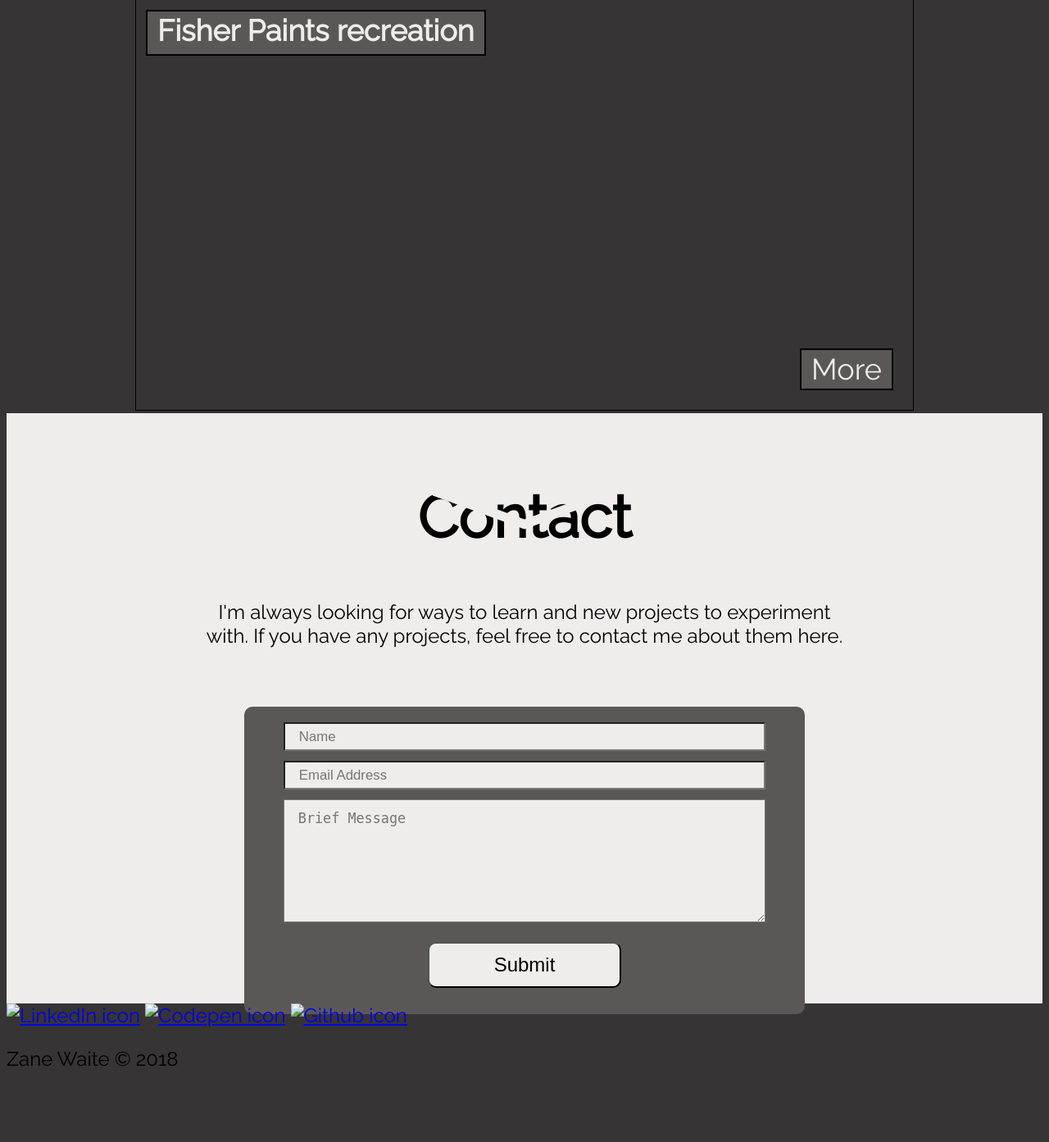
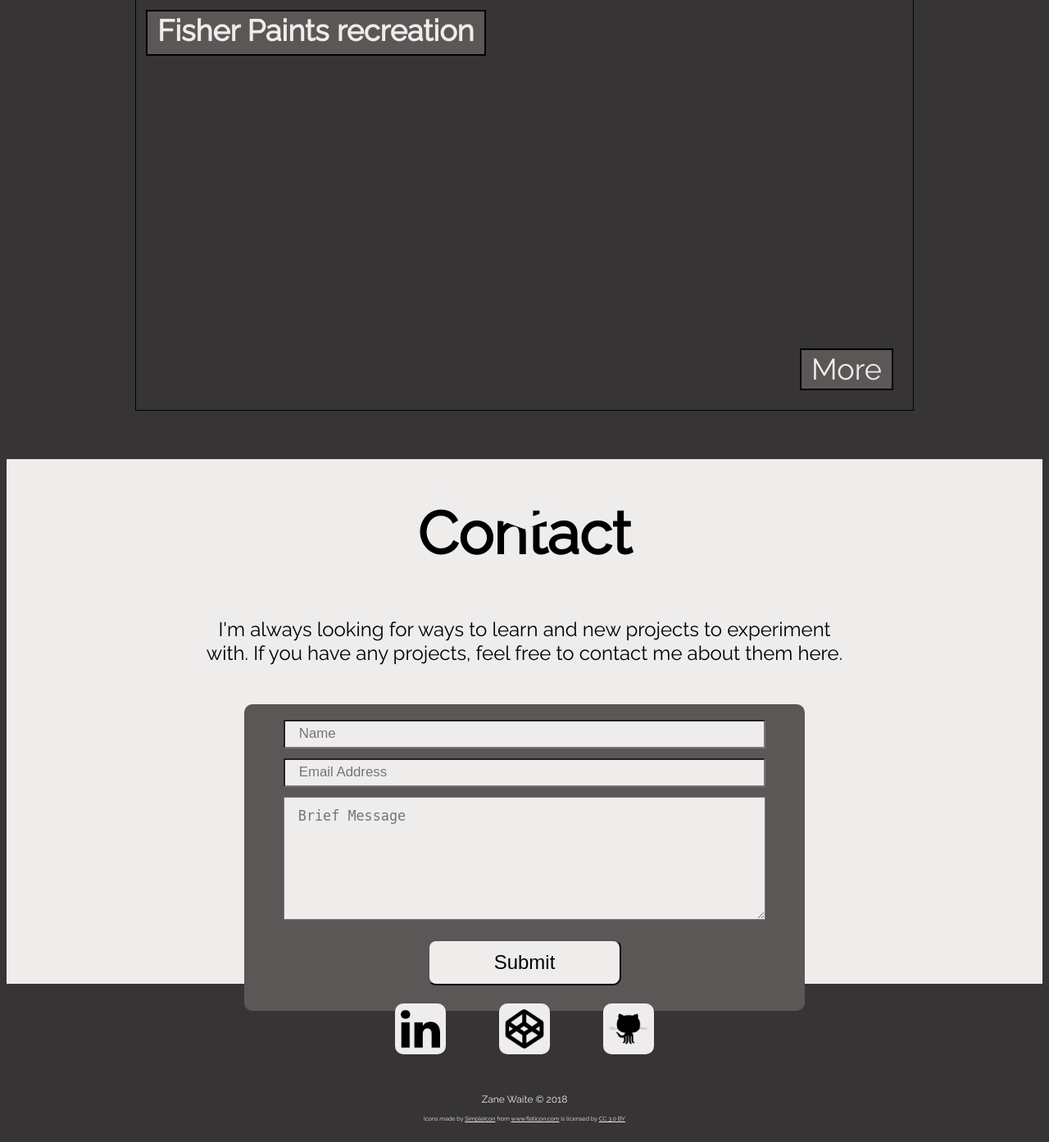
Before and after one commit to zmwaite182/zmwaite182.github.io, a PHP site: page / in a window 1280 px wide. Shown: the part 2486-3879 px from the top of the page at 82% size. Before the commit the page ends 3786 px from the top, so only its background shows below. Run offline with PHP 8.4, Linux system fonts and the light colour scheme; some libraries are stand-ins or nearby versions.

Commit message:
Footer
Footer added with social media icons and styled correctly

```diff
--- a/index.html
+++ b/index.html
@@ -96,10 +96,13 @@
     </main>
 
     <footer>
-      <a href="#"><img src="#" alt="LinkedIn icon"></a>
-      <a href="#"><img src="#" alt="Codepen icon"></a>
-      <a href="#"><img src="#" alt="Github icon"></a>
+      <div id="anchor-container">
+        <a href="#"><img src="images/linkedin-logo.png" alt="LinkedIn icon"></a>
+        <a href="#"><img src="images/codepen-logo.png" alt="Codepen icon"></a>
+        <a href="#"><img src="images/github-logo.png" alt="Github icon"></a>
+      </div>
       <p>Zane Waite &copy; 2018</p>
+      <div>Icons made by <a href="https://www.flaticon.com/authors/simpleicon" title="SimpleIcon">SimpleIcon</a> from <a href="https://www.flaticon.com/" title="Flaticon">www.flaticon.com</a> is licensed by <a href="http://creativecommons.org/licenses/by/3.0/" title="Creative Commons BY 3.0" target="_blank">CC 3.0 BY</a></div>
     </footer>
 
   </body>
--- a/styles.css
+++ b/styles.css
@@ -21,14 +21,14 @@ header {
 }
 
 #wrapper-2 {
-  height: 150vh;
+  height: 157vh;
   width: 100%;
   background-color: #363434;
   margin: 0 auto;
 }
 
 #wrapper-3 {
-  height: 90vh;
+  height: 80vh;
   width: 100%;
   background-color: #efecec;
   margin: 0 auto;
@@ -283,7 +283,7 @@ td#git-percent::before {
 /*---------------------------------------PROJECTS-----------------------------*/
 
 #projects {
-  height: 150vh;
+  height: 157vh;
 }
 
 #projects h1 {
@@ -330,17 +330,18 @@ td#git-percent::before {
 /*---------------------------------------CONTACT------------------------------*/
 
 #contact {
-  height: 90vh;
+  height: 80vh;
   padding: 1rem 10rem;
   text-align: center;
 }
 
 #contact h1 {
   font-size: 3rem;
+  margin-top: 1rem;
 }
 
 form {
-  margin: 3rem auto 0;
+  margin: 2rem auto 0;
   text-align: center;
   display: flex;
   flex-direction: column;
@@ -375,3 +376,42 @@ input[type="submit"] {
   font-size: 1rem;
   height: auto;
 }
+
+/*---------------------------------------FOOTER-------------------------------*/
+
+#anchor-container {
+  display: flex;
+  justify-content: space-between;
+  width: 25%;
+  margin: 0 auto;
+  padding-top: 1rem;
+}
+
+footer img {
+  width: 48px;
+}
+
+#anchor-container a {
+  background-color: #efecec;
+  padding: 0.3rem;
+  border-radius: 10px;
+  height: 48px;
+}
+
+footer p {
+  text-align: center;
+  color: #efecec;
+  font-size: 0.5rem;
+  margin-top: 2rem;
+}
+
+footer div:nth-last-child(1) {
+  font-size: 0.3rem;
+  color: #efecec;
+  text-align: center;
+  margin-bottom: 1rem;
+}
+
+footer div:nth-last-child(1) a {
+  color: #efecec;
+}
```
Also changed, not shown: images/codepen-logo.png (added), images/github-logo.png (added), images/linkedin-logo.png (added).
